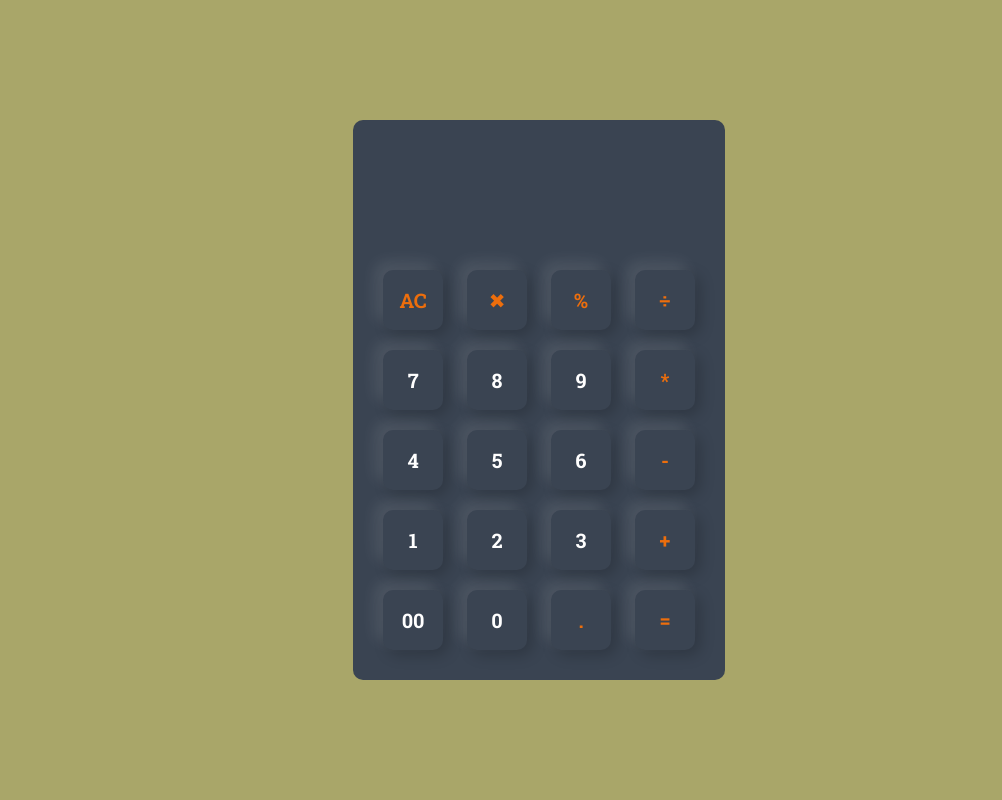
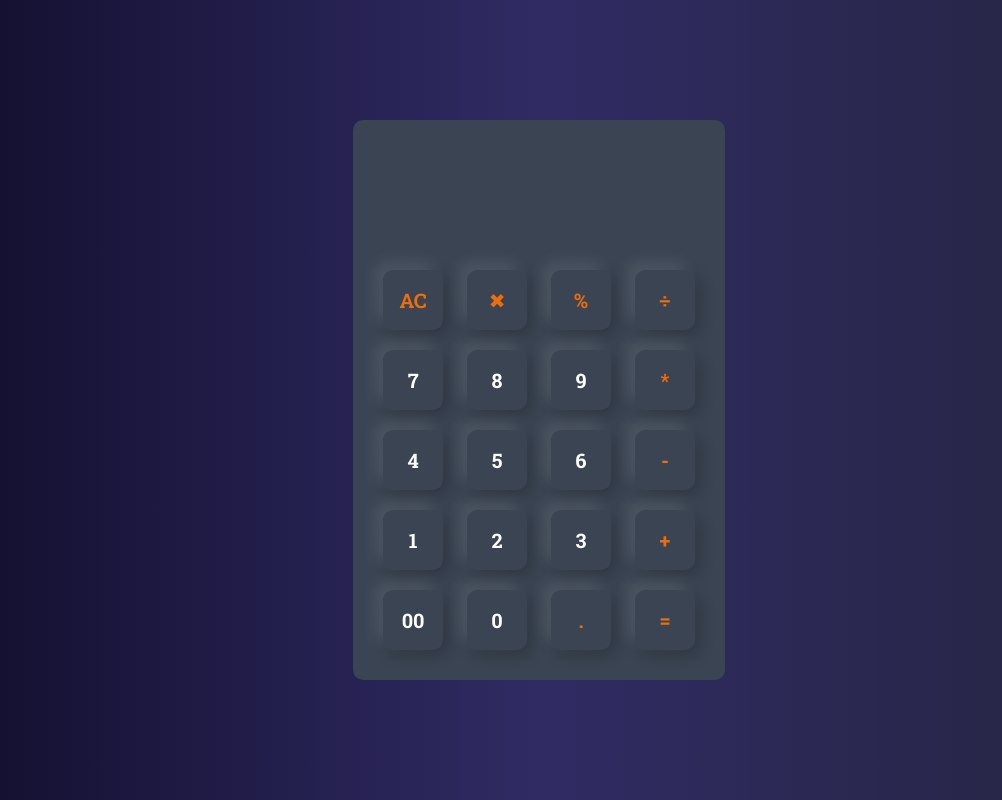
Before and after one commit to YUVRAJSHARMA24/calculator, a plain HTML site: page index.html in a window 1280 px wide. Shown: the whole page, without its empty margins (101-1103 px from the left). Drawn offline with Linux system fonts and the light colour scheme.

Commit message:
background changes

```diff
--- a/style.css
+++ b/style.css
@@ -9,7 +9,8 @@
 .container {
   width: 100%;
   height: 100vh;
-  background-color: #a9a669;
+  /* background-image: linear-gradient(to right, #8360c3, #2ebf91); */
+  background-image: linear-gradient(to right, #0f0c29, #302b63, #24243e);
   display: flex;
   align-items: center;
   justify-content: center;
```
Also changed, not shown: 154034.avif (deleted), photo1.avif (added).
